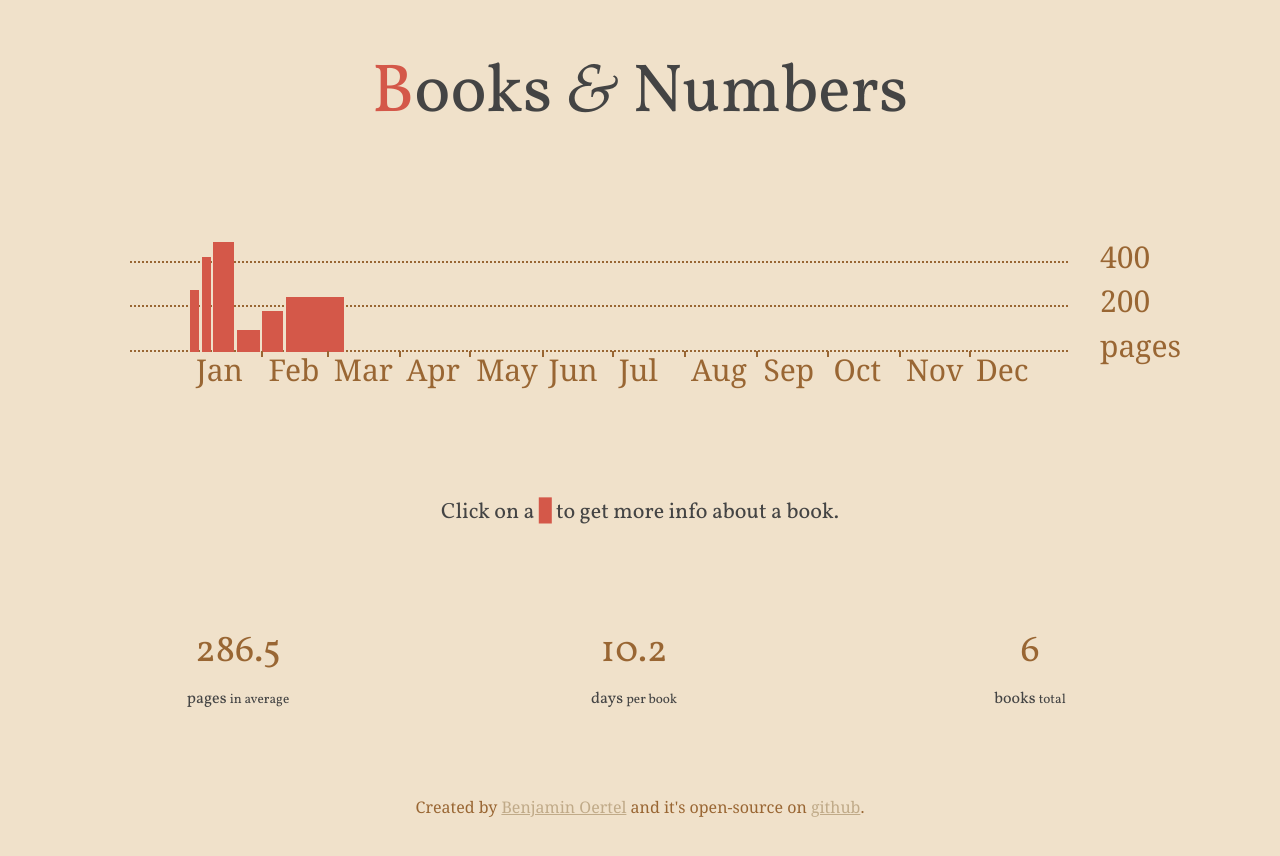
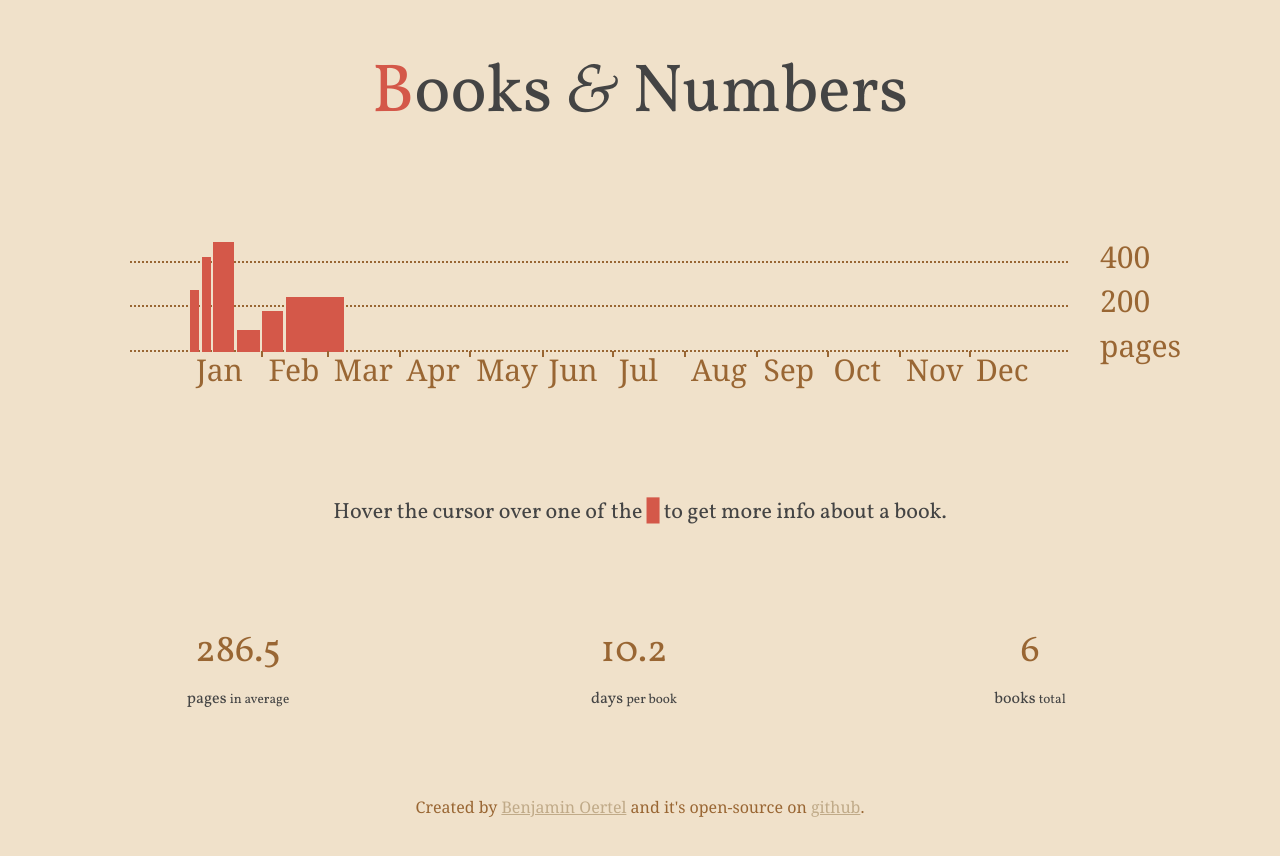
Before and after one commit to boertel/isbenjam.in, a Jekyll site: the page reading/index.html, which Jekyll copies as it is, in a window 1280 px wide. Shown: the top 856 px of the page. Built offline with Jekyll 4.4.1, drawn with Linux system fonts in a browser that asks for light colours.

Commit message:
update the text to show more detail about a book

```diff
--- a/reading/index.html
+++ b/reading/index.html
@@ -14,7 +14,7 @@
     <div id="chart-book"></div>
 
     <div id="book-info">
-        <h4 id="placeholder">Click on a <span class="bar">&#9610;</span>to get more info about a book.</h4>
+        <h4 id="placeholder">Hover the cursor over one of the <span class="bar">&#9610;</span>to get more info about a book.</h4>
         <div id="book-detail"></div>
     </div>
 
```
